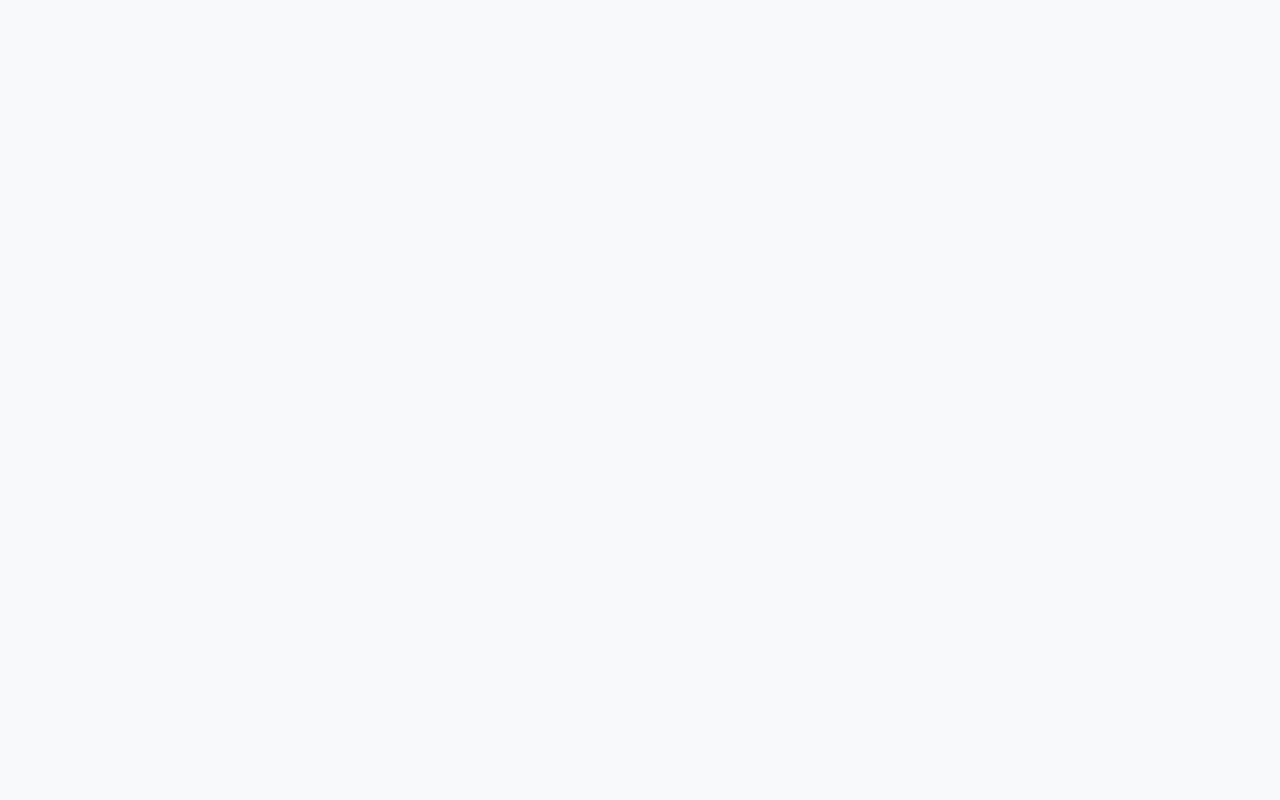
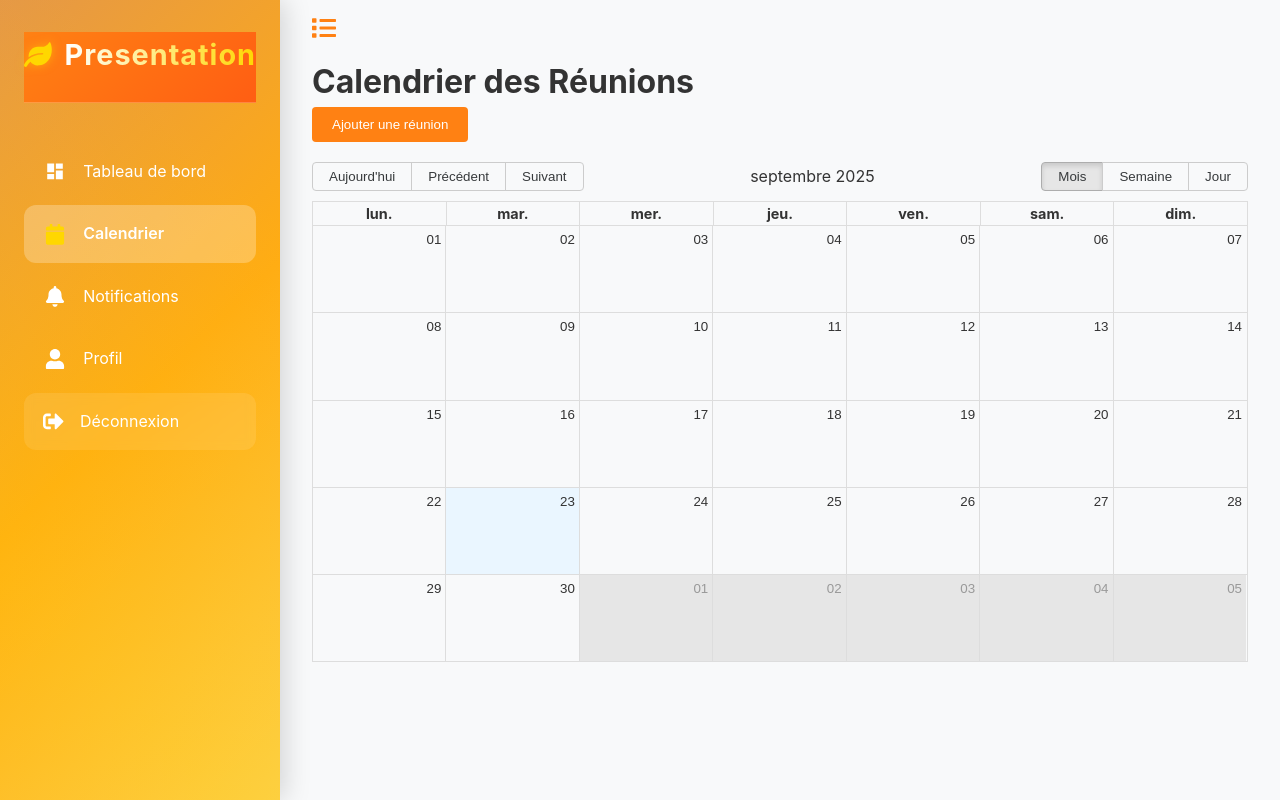
Before and after one commit to AnnaNdoye/FrontEnd-Plateforme-de-gestion-et-de-valorisation-des-pr-sentations-internes-, a React (Create React App) app: page /plateforme/calendrier in a window 1280 px wide. Before the commit this address had no page. Built offline with nearby package versions, Linux system fonts and the light colour scheme.

Commit message:
creation du calendrier

```diff
--- a/src/App.js
+++ b/src/App.js
@@ -11,6 +11,7 @@ import DashboardPlateforme from "./pages/plateforme/Plateforme";
 import Dashboard from "./pages/plateforme/Dashboard";
 import Barre from "./pages/plateforme/Barre";
 import Recherche from "./pages/plateforme/Recherche";
+import Calendrier from "./pages/plateforme/Calendrier";
 
 
 function App(){
@@ -26,6 +27,8 @@ function App(){
         <Route path="/plateforme/dashboard" element={<Dashboard/>} />
         <Route path="/plateforme/barre" element={<Barre/>} />
         <Route path="/plateforme/recherche" element={<Recherche/>} />
+        <Route path="/plateforme/calendrier" element={<Calendrier/>} />
+
 
 
       </Routes>
--- /dev/null
+++ b/src/pages/plateforme/Calendrier.js
@@ -0,0 +1,256 @@
+import { useState, useCallback } from 'react';
+import { Calendar, dateFnsLocalizer } from 'react-big-calendar';
+import { format, parse, startOfWeek, getDay } from 'date-fns';
+import { fr } from 'date-fns/locale';
+import 'react-big-calendar/lib/css/react-big-calendar.css';
+import styled from 'styled-components';
+import { FaList } from 'react-icons/fa';
+import Barre from './Barre';
+
+const Container = styled.div`
+  display: flex;
+  height: 100vh;
+  width: 100vw;
+`;
+
+const Content = styled.div`
+  flex: 1;
+  padding: 1rem 2rem;
+  display: flex;
+  flex-direction: column;
+`;
+
+const Header = styled.div`
+  display: flex;
+  align-items: center;
+  justify-content: space-between;
+  margin-bottom: 1rem;
+`;
+
+
+
+const localizer = dateFnsLocalizer({
+  format,
+  parse,
+  startOfWeek,
+  getDay,
+  locales: {
+    'fr': fr,
+  },
+});
+
+const Calendrier = () => {
+
+  const [events, setEvents] = useState([]);
+  const [selectedEvent, setSelectedEvent] = useState(null);
+  const [showEventForm, setShowEventForm] = useState(false);
+  const [eventForm, setEventForm] = useState({
+    title: '',
+    start: null,
+    end: null,
+  });
+
+  // Date constraints
+  const minDate = new Date(2025, 8, 30); // September 30, 2025 (months are 0-indexed)
+  const maxDate = new Date(2099, 11, 31); // December 31, 2099
+
+  const handleSelectSlot = useCallback(({ start, end }) => {
+    setEventForm({
+      title: '',
+      start,
+      end,
+    });
+    setShowEventForm(true);
+  }, []);
+
+  const handleSelectEvent = useCallback((event) => {
+    setSelectedEvent(event);
+    setEventForm({
+      title: event.title,
+      start: event.start,
+      end: event.end,
+    });
+    setShowEventForm(true);
+  }, []);
+
+  const handleSaveEvent = () => {
+    if (eventForm.title && eventForm.start && eventForm.end) {
+      if (selectedEvent) {
+        // Update existing event
+        setEvents(events.map(evt =>
+          evt.id === selectedEvent.id
+            ? { ...evt, title: eventForm.title, start: eventForm.start, end: eventForm.end }
+            : evt
+        ));
+      } else {
+        // Add new event
+        const newEvent = {
+          id: Date.now(),
+          title: eventForm.title,
+          start: eventForm.start,
+          end: eventForm.end,
+        };
+        setEvents([...events, newEvent]);
+      }
+      setShowEventForm(false);
+      setSelectedEvent(null);
+      setEventForm({ title: '', start: null, end: null });
+    }
+  };
+
+  const handleDeleteEvent = () => {
+    if (selectedEvent) {
+      setEvents(events.filter(evt => evt.id !== selectedEvent.id));
+      setShowEventForm(false);
+      setSelectedEvent(null);
+      setEventForm({ title: '', start: null, end: null });
+    }
+  };
+
+  const handleCancel = () => {
+    setShowEventForm(false);
+    setSelectedEvent(null);
+    setEventForm({ title: '', start: null, end: null });
+  };
+
+  const [isMenuOpen, setIsMenuOpen] = useState(true);
+
+  const toggleMenu = () => {
+    setIsMenuOpen(!isMenuOpen);
+  };
+
+  return (
+
+    <Container>
+        {isMenuOpen && <Barre />}
+      <Content>
+        <Header>
+        <FaList onClick={toggleMenu} style={{ cursor: 'pointer', fontSize: '1.5rem', color: '#ff8113' }} />
+        </Header>
+      <h1>Calendrier des Réunions</h1>
+
+      <div style={{ marginBottom: '20px' }}>
+        <button
+          onClick={() => setShowEventForm(true)}
+          style={{ padding: '10px 20px', backgroundColor: '#FF8113', color: 'white', border: 'none', borderRadius: '4px' }}
+        >
+          Ajouter une réunion
+        </button>
+      </div>
+
+      <Calendar
+        localizer={localizer}
+        events={events}
+        startAccessor="start"
+        endAccessor="end"
+        style={{ height: 500 }}
+        onSelectSlot={handleSelectSlot}
+        onSelectEvent={handleSelectEvent}
+        selectable
+        min={minDate}
+        max={maxDate}
+        views={['month', 'week', 'day']}
+        defaultView="month"
+        culture="fr"
+        messages={{
+          allDay: 'Toute la journée',
+          previous: 'Précédent',
+          next: 'Suivant',
+          today: 'Aujourd\'hui',
+          month: 'Mois',
+          week: 'Semaine',
+          day: 'Jour',
+          agenda: 'Agenda',
+          date: 'Date',
+          time: 'Heure',
+          event: 'Événement',
+          noEventsInRange: 'Aucun événement dans cette période.',
+          showMore: (total) => `+ ${total} de plus`,
+        }}
+      />
+
+      {showEventForm && (
+        <div style={{
+          position: 'fixed',
+          top: 0,
+          left: 0,
+          right: 0,
+          bottom: 0,
+          backgroundColor: 'rgba(0,0,0,0.5)',
+          display: 'flex',
+          justifyContent: 'center',
+          alignItems: 'center',
+          zIndex: 1000
+        }}>
+          <div style={{
+            backgroundColor: 'white',
+            padding: '20px',
+            borderRadius: '8px',
+            width: '400px',
+            maxWidth: '90%'
+          }}>
+            <h3>{selectedEvent ? 'Modifier la réunion' : 'Nouvelle réunion'}</h3>
+
+            <div style={{ marginBottom: '15px' }}>
+              <label style={{ display: 'block', marginBottom: '5px' }}>Titre:</label>
+              <input
+                type="text"
+                value={eventForm.title}
+                onChange={(e) => setEventForm({...eventForm, title: e.target.value})}
+                style={{ width: '100%', padding: '8px', border: '1px solid #ccc', borderRadius: '4px' }}
+                placeholder="Titre de la réunion"
+              />
+            </div>
+
+            <div style={{ marginBottom: '15px' }}>
+              <label style={{ display: 'block', marginBottom: '5px' }}>Date de début:</label>
+              <input
+                type="datetime-local"
+                value={eventForm.start ? format(eventForm.start, "yyyy-MM-dd'T'HH:mm") : ''}
+                onChange={(e) => setEventForm({...eventForm, start: new Date(e.target.value)})}
+                style={{ width: '100%', padding: '8px', border: '1px solid #ccc', borderRadius: '4px' }}
+              />
+            </div>
+
+            <div style={{ marginBottom: '20px' }}>
+              <label style={{ display: 'block', marginBottom: '5px' }}>Date de fin:</label>
+              <input
+                type="datetime-local"
+                value={eventForm.end ? format(eventForm.end, "yyyy-MM-dd'T'HH:mm") : ''}
+                onChange={(e) => setEventForm({...eventForm, end: new Date(e.target.value)})}
+                style={{ width: '100%', padding: '8px', border: '1px solid #ccc', borderRadius: '4px' }}
+              />
+            </div>
+
+            <div style={{ display: 'flex', gap: '10px', justifyContent: 'flex-end' }}>
+              <button
+                onClick={handleCancel}
+                style={{ padding: '8px 16px', backgroundColor: '#6c757d', color: 'white', border: 'none', borderRadius: '4px' }}
+              >
+                Annuler
+              </button>
+              {selectedEvent && (
+                <button
+                  onClick={handleDeleteEvent}
+                  style={{ padding: '8px 16px', backgroundColor: '#dc3545', color: 'white', border: 'none', borderRadius: '4px' }}
+                >
+                  Supprimer
+                </button>
+              )}
+              <button
+                onClick={handleSaveEvent}
+                style={{ padding: '8px 16px', backgroundColor: '#FF8113', color: 'white', border: 'none', borderRadius: '4px' }}
+              >
+                {selectedEvent ? 'Modifier' : 'Enregistrer'}
+              </button>
+            </div>
+          </div>
+        </div>
+
+      )}
+      </Content>
+    </Container>
+  );
+};
+
+export default Calendrier;
```
